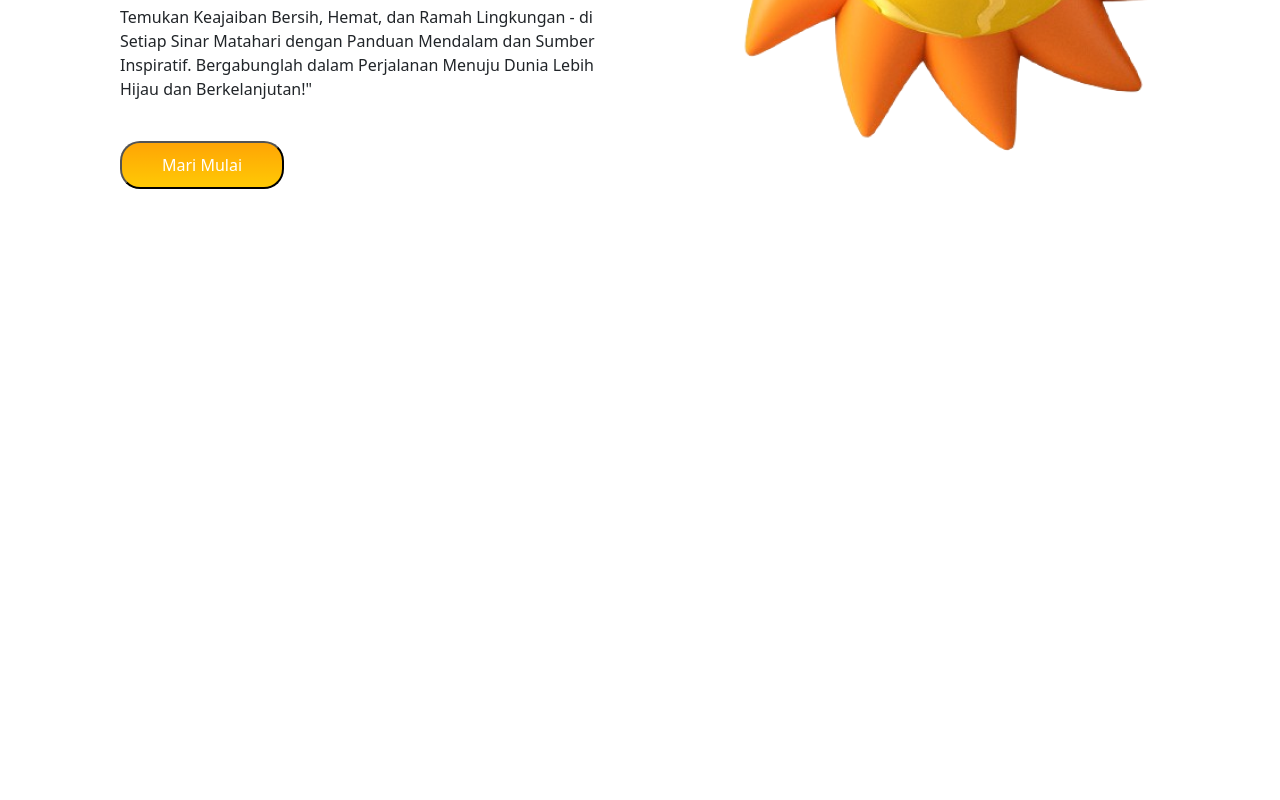
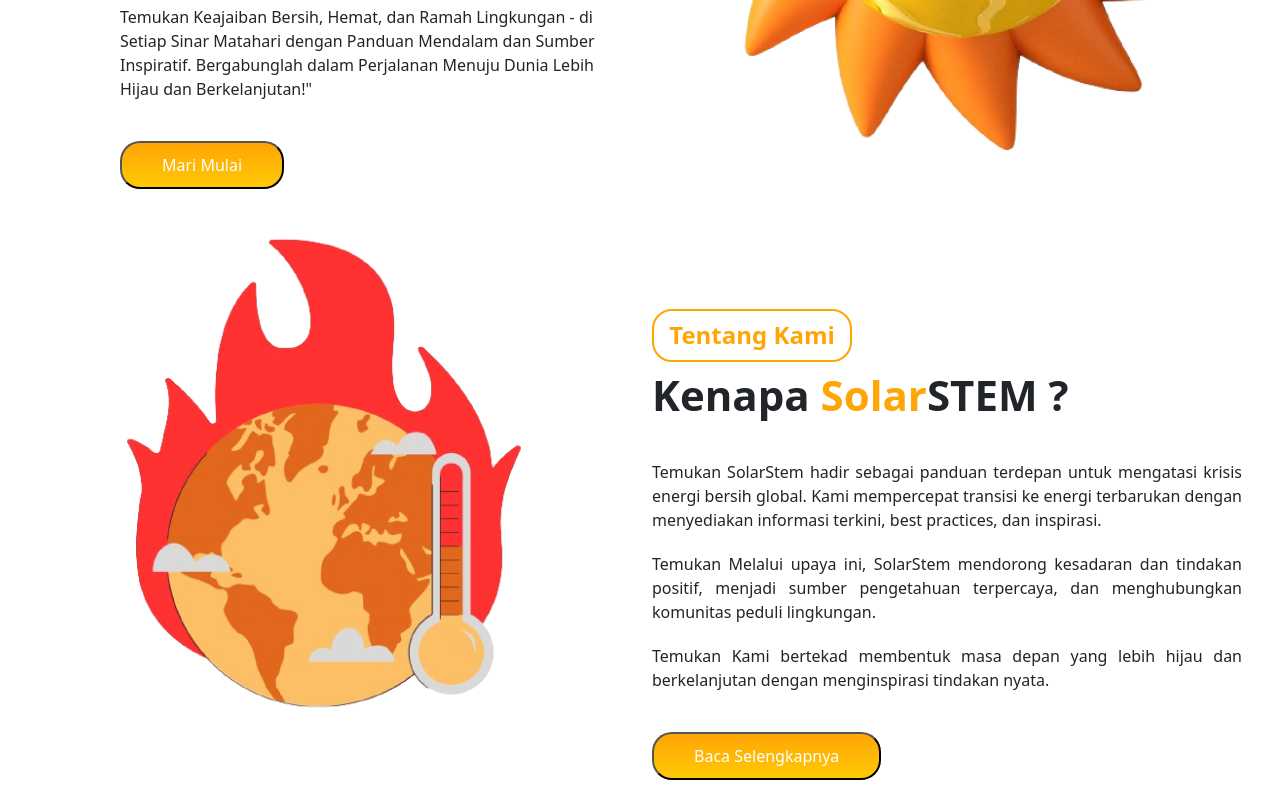
Before and after one commit to JukJerus/SolarSTEM, a plain HTML site: page index.html in a window 1280 px wide. Shown: the part 528-1328 px from the top of the page. Before the commit the page ends 800 px from the top, so only its background shows below. Drawn offline with nearby package versions, Linux system fonts and the light colour scheme.

Commit message:
Update index.html

```diff
--- a/index.html
+++ b/index.html
@@ -66,14 +66,18 @@
     <section>
       <div class="row">
         <div class="col-md-6">
-          <h2 style="font-size: 61px; margin-left: 100px; margin-top: 80px; margin-bottom: 40px; font-weight: bold; width: 520px;">
+          <h2
+            style="font-size: 61px; margin-left: 100px; margin-top: 80px; margin-bottom: 40px; font-weight: bold; width: 520px;">
             Berdayakan
             Masa Depan dengan <span style="color: #FFA505;">Energi Surya</span>
           </h2>
           <p style="font-size: 16px; margin-left: 100px; margin-bottom: 40px; line-height: 1.5em; width: 480px;">Temukan
-            Keajaiban Bersih, Hemat, dan Ramah Lingkungan - di Setiap Sinar Matahari dengan Panduan Mendalam dan Sumber Inspiratif. Bergabunglah dalam Perjalanan Menuju Dunia Lebih Hijau dan Berkelanjutan!"</p>
-                <button style="margin-left: 100px ;padding: 10px 40px 10px 40px; border-radius: 20px; background: linear-gradient(to bottom, #FFA505, #FFC905); color: white; outline: none;">Mari Mulai</button>
-              </div>
+            Keajaiban Bersih, Hemat, dan Ramah Lingkungan - di Setiap Sinar Matahari dengan Panduan Mendalam dan Sumber
+            Inspiratif. Bergabunglah dalam Perjalanan Menuju Dunia Lebih Hijau dan Berkelanjutan!"</p>
+          <button
+            style="margin-left: 100px ;padding: 10px 40px 10px 40px; border-radius: 20px; background: linear-gradient(to bottom, #FFA505, #FFC905); color: white; outline: none;">Mari
+            Mulai</button>
+        </div>
         <div class="col-md-6" style="margin: 0 auto;">
           <center>
             <img src="img/solarsun.png" alt="Gambar" class="img-fluid">
@@ -81,12 +85,49 @@
         </div>
       </div>
     </section>
+
+    <section>
+
+      <section>
+        <div class="row">
+          <div class="col-md-6" style="margin: 0 auto;">
+            <center>
+              <img src="img/solarfire.png" alt="Gambar" class="img-fluid">
+            </center>
+          </div>
+          <div class="col-md-6">
+            <div>
+              <h3
+              style="font-size: 24px; margin-top: 80px; font-weight: bold; border: 2px solid #FFA505; padding: 0px; width: 200px; text-align: center; padding: 10px; border-radius: 20px; color: #FFA505;">
+              Tentang Kami
+            </h3>
+            </div>
+            <h2
+              style="font-size: 42px;  margin-bottom: 40px; font-weight: bold; width: 520px;">
+              Kenapa <span style="color: #FFA505;">Solar</span>STEM ?
+            </h2>
+            <p
+              style="font-size: 16px; margin-bottom: 20px; line-height: 1.5em; width: 590px; text-align: justify;">
+              Temukan
+              SolarStem hadir sebagai panduan terdepan untuk mengatasi krisis energi bersih global. Kami mempercepat
+              transisi ke energi terbarukan dengan menyediakan informasi terkini, best practices, dan inspirasi.
+            </p>
+            <p
+              style="font-size: 16px; margin-bottom: 20px; line-height: 1.5em; width: 590px; text-align: justify;">
+              Temukan
+              Melalui upaya ini, SolarStem mendorong kesadaran dan tindakan positif, menjadi sumber pengetahuan
+              terpercaya, dan menghubungkan komunitas peduli lingkungan.
+            </p>
+            <p
+              style="font-size: 16px; margin-bottom: 40px; line-height: 1.5em; width: 590px; text-align: justify;">
+              Temukan
+              Kami bertekad membentuk masa depan yang lebih hijau dan berkelanjutan dengan menginspirasi tindakan nyata.
+            </p>
+            <button
+              style="padding: 10px 40px 10px 40px; border-radius: 20px; background: linear-gradient(to bottom, #FFA505, #FFC905); color: white; outline: none;">Baca
+              Selengkapnya</button>
+          </div>
+        </div>
+      </section>    </section>
   </main>
-
-
-  <script src="https://cdn.jsdelivr.net/npm/bootstrap@5.3.2/dist/js/bootstrap.bundle.min.js"
-    integrity="sha384-C6RzsynM9kWDrMNeT87bh95OGNyZPhcTNXj1NW7RuBCsyN/o0jlpcV8Qyq46cDfL"
-    crossorigin="anonymous"></script>
-</body>
-
 </html>
```
